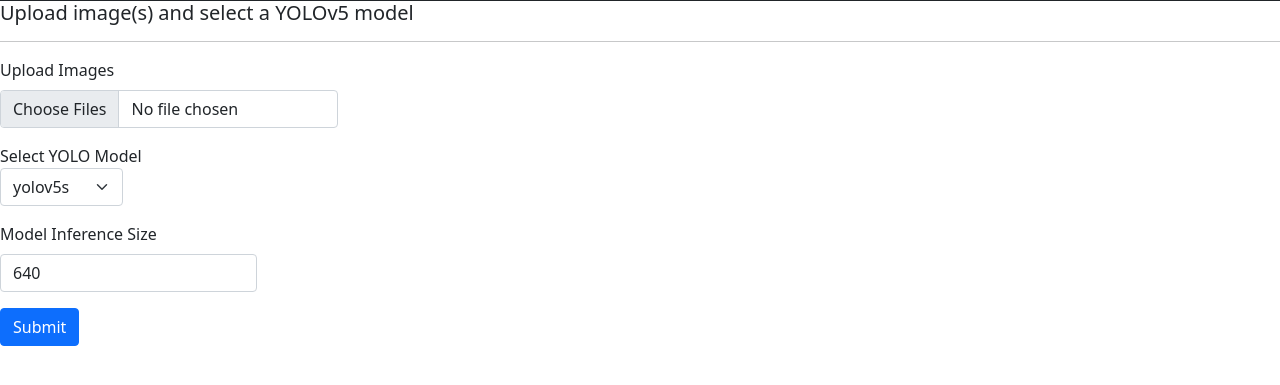
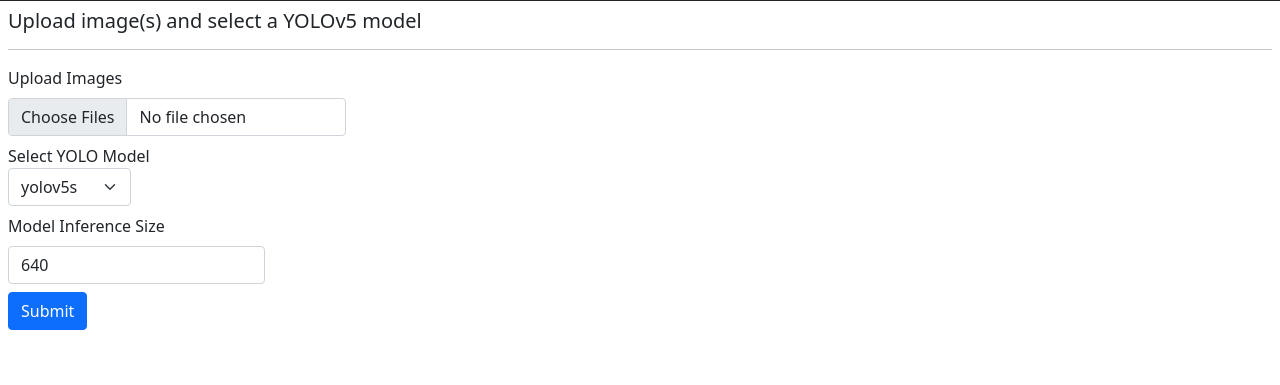
Before and after one commit to WelkinU/yolov5-fastapi-demo, a FastAPI app: page / in a window 1280 px wide. Shown: the part 55-440 px from the top of the page. Run offline with FastAPI, Linux system fonts and the light colour scheme.

Commit message:
Updating div margins

```diff
--- a/templates/home.html
+++ b/templates/home.html
@@ -7,16 +7,17 @@ Implements a simple Bootstrap 5 form submission interface for YOLOv5 detection.
 {% block title %} <title>YOLOv5 Demo</title> {% endblock %}
 
 {% block content %}
+<div class="m-2">
   <h5>Upload image(s) and select a YOLOv5 model</h5>
 
   <hr/>
 
   <form method="post" action="" enctype="multipart/form-data">
-  <div class="mb-3">
+    <div class="my-2">
       <label for="file_list" class="form-label">Upload Images</label>
       <input class="form-control w-auto" type="file" name="file_list" id="file_list" multiple>
     </div>
-  <div class="mb-3">
+    <div class="my-2">
       <div class="form-group">
         <label>Select YOLO Model</label>
       </div>
@@ -26,12 +27,13 @@ Implements a simple Bootstrap 5 form submission interface for YOLOv5 detection.
         {% endfor %}
       </select>
     </div>
-  <div class="mb-3">
+    <div class="my-2">
       <label for="img_size_input" class="form-label">Model Inference Size</label>
       <input type="text" class="form-control w-auto" id="img_size_input" name="img_size" value="640">
     </div>
 
     <button class="btn btn-primary" type="submit">Submit</button>
   </form>
+</div>
 
 {% endblock %}
```
Lines whose indentation alone changed are shown as unchanged.
